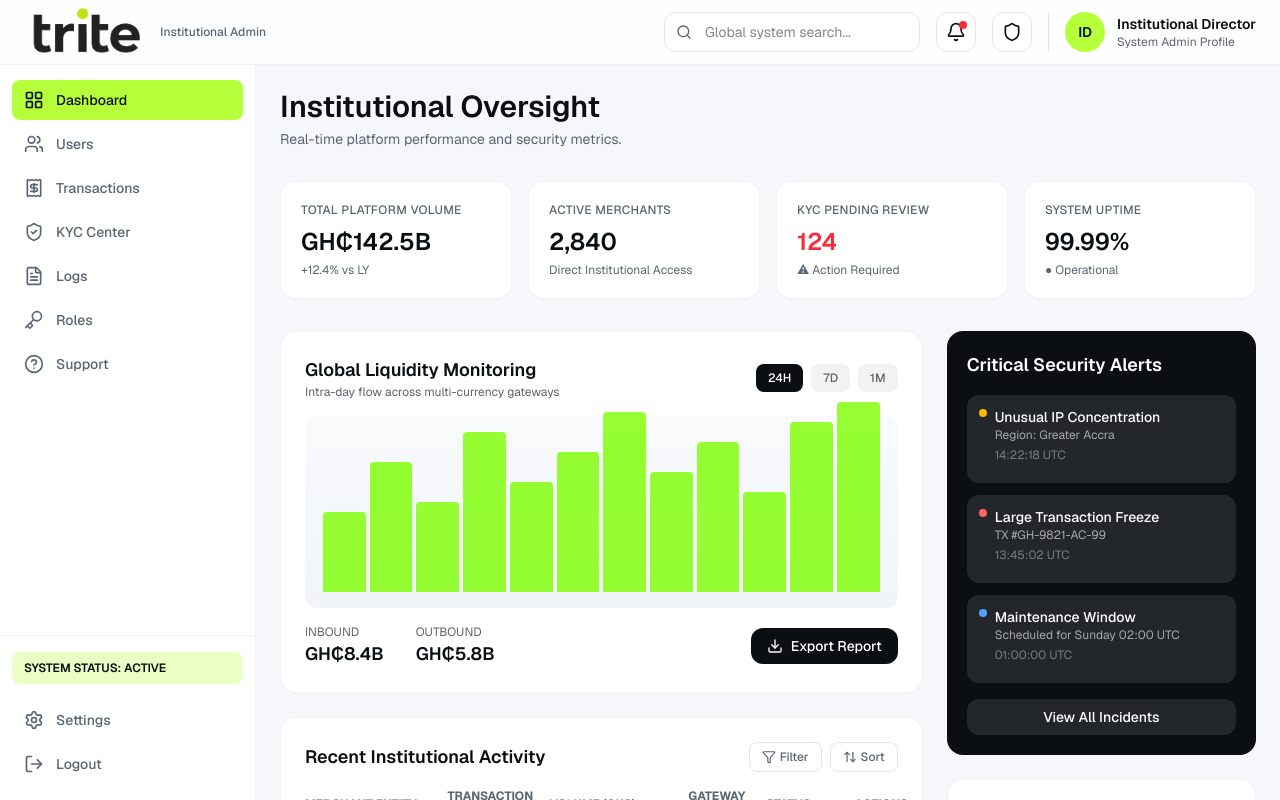
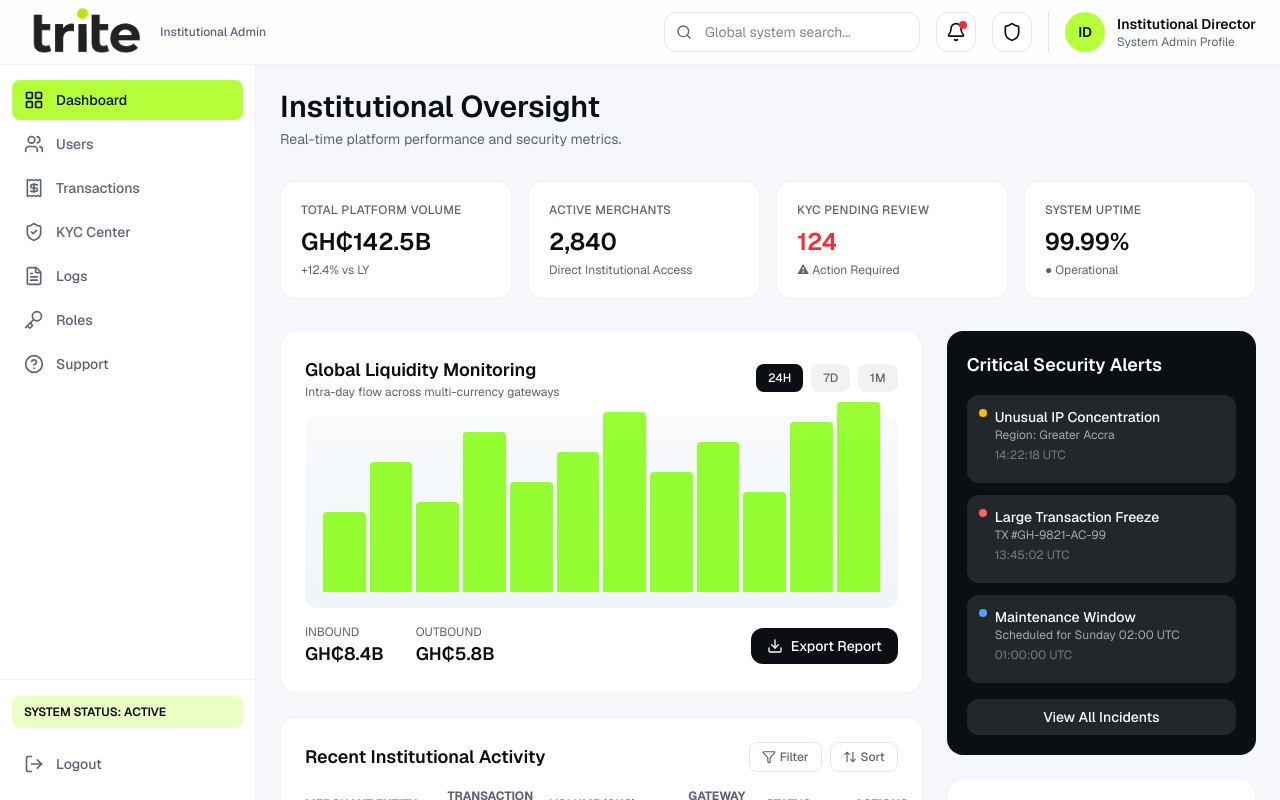
Before and after one commit to Manuel-Vardy/myPay, a Next.js app: page /admin in a window 1280 px wide. Shown: the top 800 px of the page. Built offline with nearby package versions, Linux system fonts and the light colour scheme.

Commit message:
Remove Settings tab from admin sidebar

```diff
--- a/src/app/admin/page.tsx
+++ b/src/app/admin/page.tsx
@@ -73,7 +73,6 @@ const sidebarItems = [
 ];
 
 const bottomItems = [
-  { id: "settings", label: "Settings", href: "/admin/settings", icon: Settings },
   { id: "logout", label: "Logout", href: "/admin/login", icon: LogOut },
 ];
 
```
